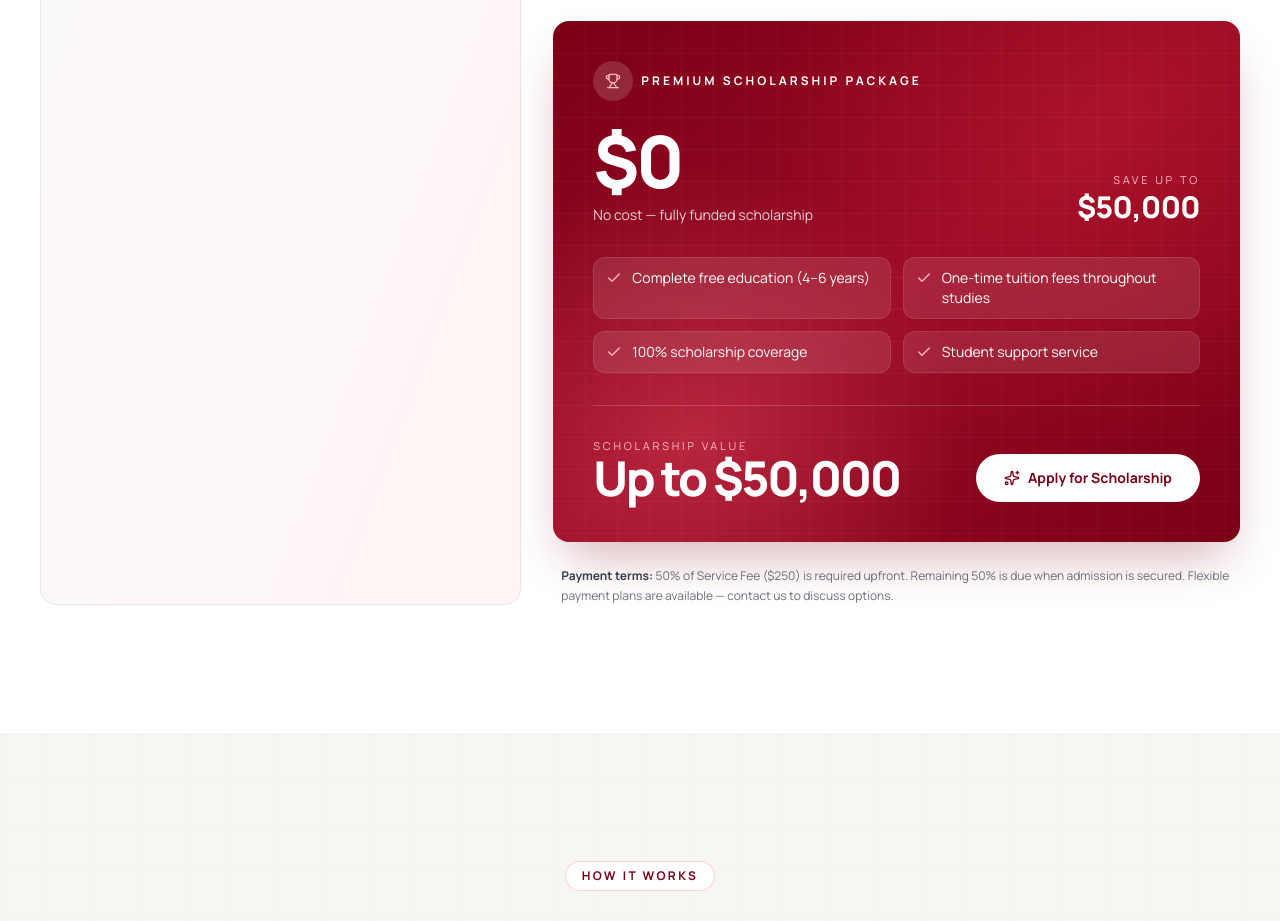
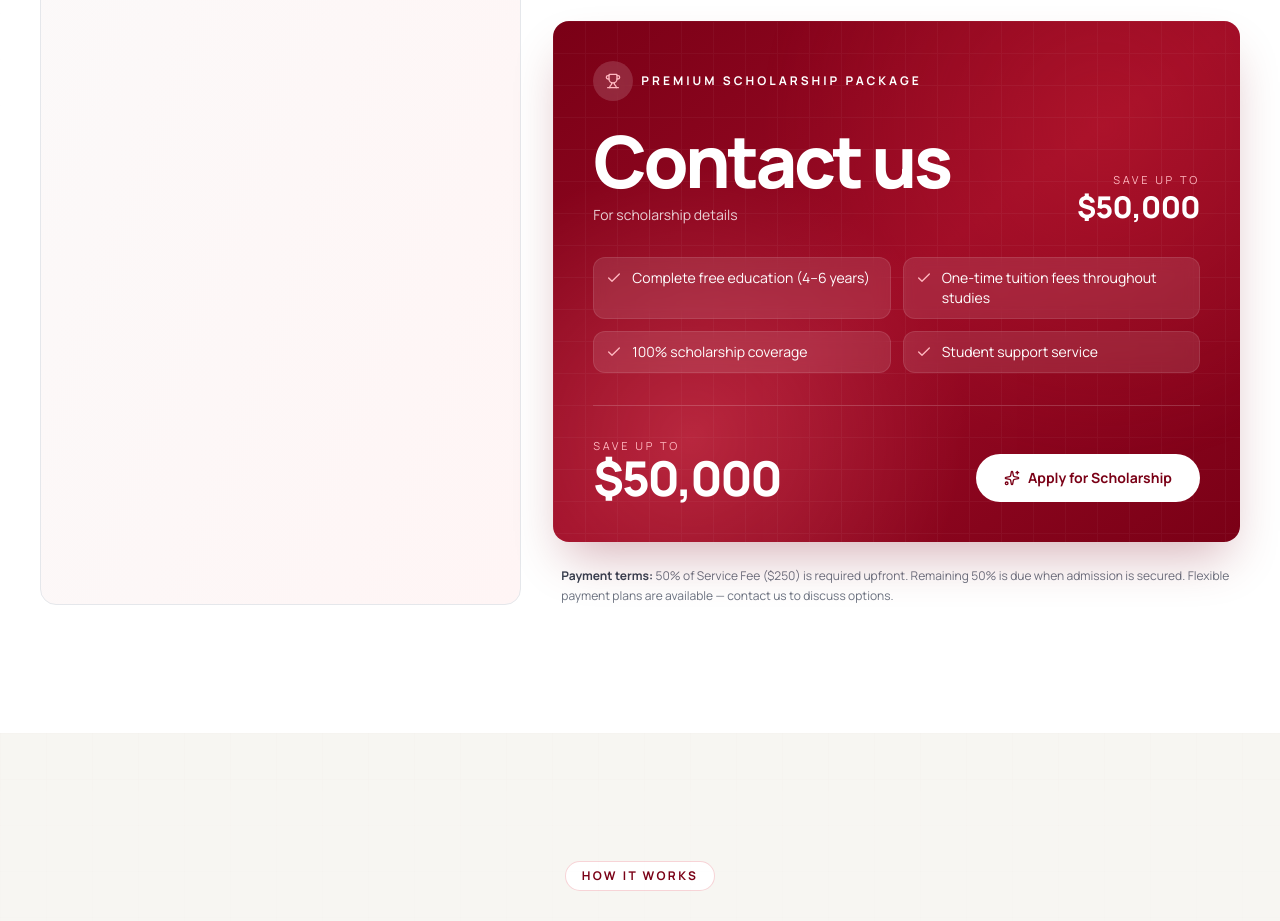
Before and after one commit to codebreak0100/YANKABA-site, a React (Create React App) app in the folder frontend/: page / in a window 1280 px wide. Shown: the part 9060-9981 px from the top of the page. Built offline with nearby package versions, Linux system fonts and the light colour scheme; no server answers; a web font is replaced by a local one.

Commit message:
fix: scholarship - remove cost, show contact us

```diff
--- a/frontend/src/components/site/Costs.jsx
+++ b/frontend/src/components/site/Costs.jsx
@@ -134,10 +134,10 @@ export default function Costs() {
                 <div className="mt-6 flex items-end justify-between flex-wrap gap-4">
                   <div>
                     <p className="font-display font-extrabold text-5xl lg:text-7xl tracking-tighter leading-none">
-                      $0
+                      Contact us
                     </p>
                     <p className="mt-2 text-sm text-white/80">
-                      No cost — fully funded scholarship
+                      For scholarship details
                     </p>
                   </div>
                   <div className="text-right">
@@ -173,10 +173,10 @@ export default function Costs() {
                 <div className="mt-8 pt-8 border-t border-white/15 flex items-end justify-between flex-wrap gap-4">
                   <div>
                     <p className="text-[11px] uppercase tracking-[0.25em] text-[#ffb8c0]">
-                      Scholarship value
+                      Save up to
                     </p>
                     <p className="font-display font-extrabold text-4xl lg:text-5xl tracking-tighter">
-                      Up to $50,000
+                      $50,000
                     </p>
                   </div>
                   <a
```
